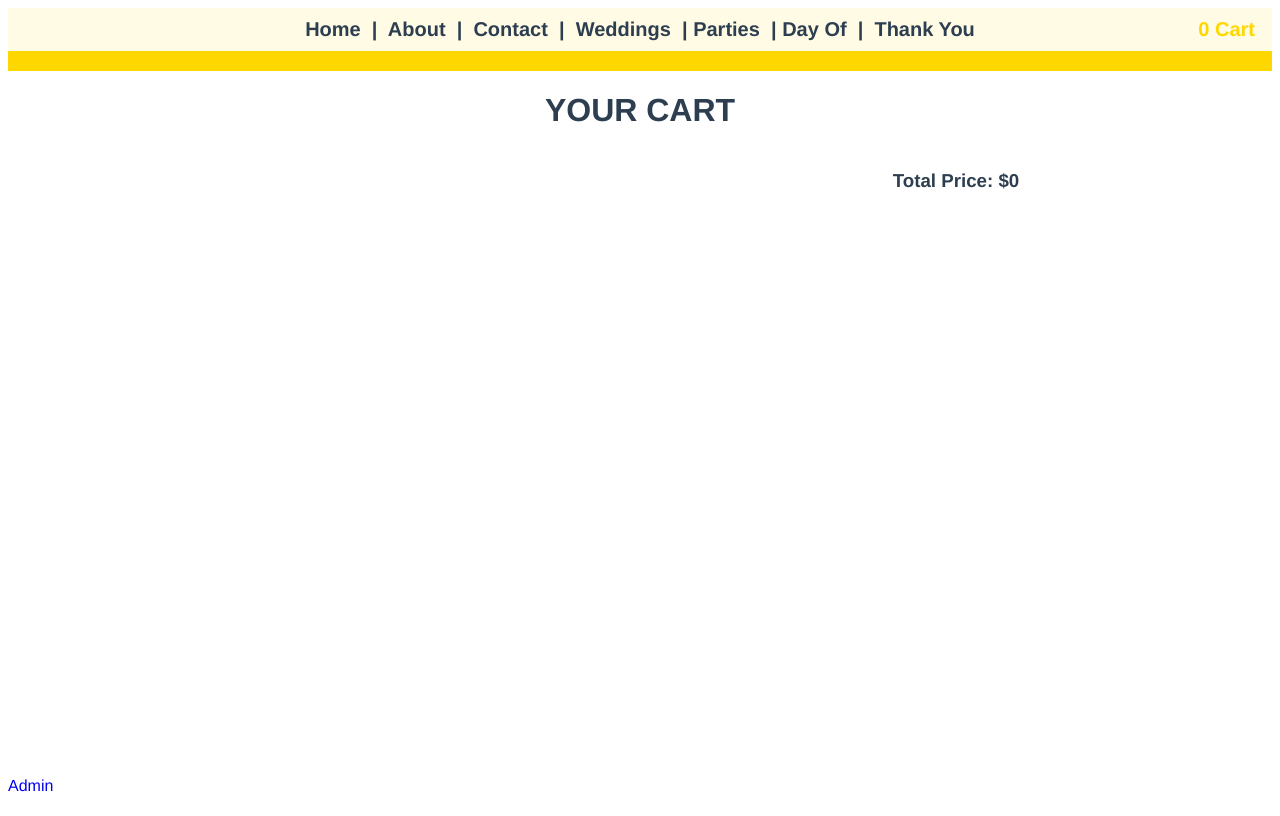
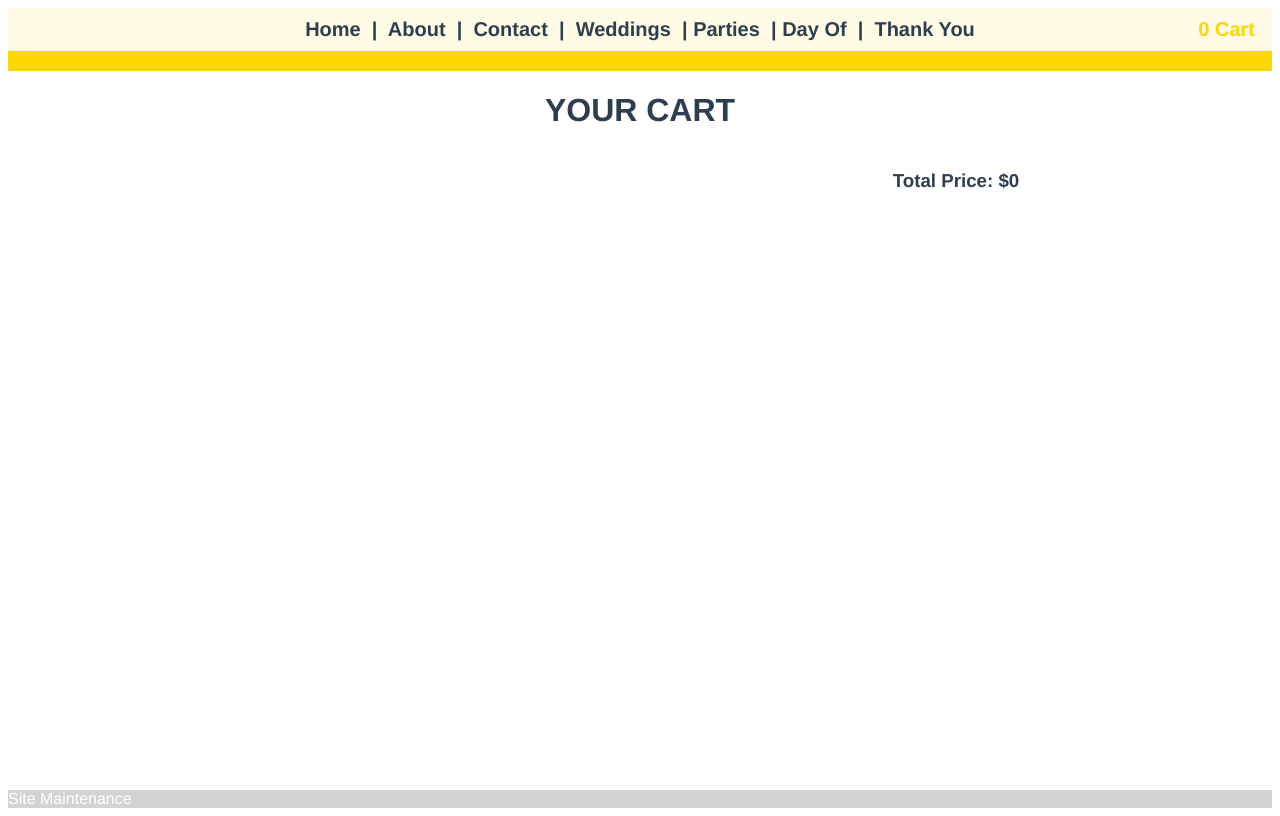
Before and after one commit to john-limkeman/Philocalist-Website, a Vue app in the folder philocalist-website/Vue/: page /#/cart in a window 1280 px wide. Built offline with nearby package versions, Linux system fonts and the light colour scheme.

Commit message:
all CRUD methods working for admin tools

```diff
--- a/philocalist-website/Vue/src/App.vue
+++ b/philocalist-website/Vue/src/App.vue
@@ -1,5 +1,6 @@
 <template>
   <div id="app">
+    <div id="content">
     <div id="nav">
     <div id="primaryNav">
       <span v-on:click="toggleAllOff">
@@ -152,10 +153,12 @@
 
 
     </div>
-    <div id="hiddenNav">
-          <router-link class="navlink" to="/admin">Admin</router-link>
+    <router-view />
     </div>
-    <router-view />
+
+    <footer id="hiddenNav">
+          <router-link class="navlink" to="/admin">Site Maintenance</router-link>
+    </footer>
   </div>
 </template>
 
@@ -282,9 +285,30 @@ export default {
   text-decoration: none;
 }
 
-#hiddenNav{
-  position: absolute;
-  bottom: 5px;
+
+/* Sticky Footer */
+#app{
+  display: flex;
+  flex-direction: column;
+  min-height: 100vh;
+}
+
+#content{
+  flex: 1;
+}
+
+footer{
+  flex-shrink: 0;
+  background-color: lightgray;
+  color: white;
+  margin-bottom: 0px;
+  padding-bottom: 0px;;
+  text-align: left;
+}
+
+footer a, footer a:visited{
+  color: white;
+  text-decoration: none;
 }
 
 </style>
--- a/philocalist-website/Vue/src/components/AdminListing.vue
+++ b/philocalist-website/Vue/src/components/AdminListing.vue
@@ -29,7 +29,7 @@ data(){
         stationaries : [],
         formVisible: false,
         confirmationVisible: false,
-        itemToDelete: [],
+        itemToDelete: {},
         idToDelete: "",
     }
 },
@@ -66,6 +66,7 @@ methods: {
     },
       deleteStationary(id){
         StationaryService.deleteStationary(id);
+        this.confirmationVisible = false;
     },
 },
 created(){
--- a/philocalist-website/Vue/src/components/StationaryForm.vue
+++ b/philocalist-website/Vue/src/components/StationaryForm.vue
@@ -48,8 +48,8 @@
             <input type="checkbox" name="isActive" v-model="stationary.isActive"/>
         <br/>
             <!-- Buttons use the prop's id value to determine if the prop being passed is an existing product -->
-            <button type="submit" v-on:click="updateStationary(stationary)" v-if="this.selected.id > 0">Update Stationary</button>
-            <button type="submit" v-on:click="createStationary(stationary)" v-else >Create Stationary</button>
+            <button type="submit" v-on:click="updateStationary()" v-if="this.selected.id > 0">Update Stationary</button>
+            <button type="submit" v-on:click="createStationary()" v-else >Create Stationary</button>
 
         </form>
     </div>
@@ -65,12 +65,14 @@ data() {
 },
 props: ["selected"],
 methods: {
-    updateStationary(stationary){
-        StationaryService.updateStationary(stationary);
+    updateStationary(){
+        console.log(this.stationary);
+        StationaryService.updateStationary(this.stationary);
         this.$emit("submitted");
     },
-    createStationary(stationary){
-        StationaryService.createStationary(stationary);
+    createStationary(){
+        console.log(this.stationary);
+        StationaryService.createStationary(this.stationary);
         this.$emit("submitted");
     },
 
@@ -79,8 +81,6 @@ created(){
     if(this.selected != null){
         this.stationary = this.selected;
     }
-
-    console.log(this.selected);
 }
 }
 </script>
--- a/philocalist-website/Vue/src/store/index.js
+++ b/philocalist-website/Vue/src/store/index.js
@@ -23,7 +23,7 @@ if (currentToken != null) {
       user: currentUser || {},
       logIn: false,
       cart: [],
-      adminChoice: [],
+      adminChoice: {},
     },
     mutations: {
       SET_AUTH_TOKEN(state, token) {
@@ -88,7 +88,7 @@ if (currentToken != null) {
         console.log(state.adminChoice);
       },
       EMPTY_ADMIN_CHOICE(state){
-        state.adminChoice = [];
+        state.adminChoice = {};
       }
     },
     actions: {
```
